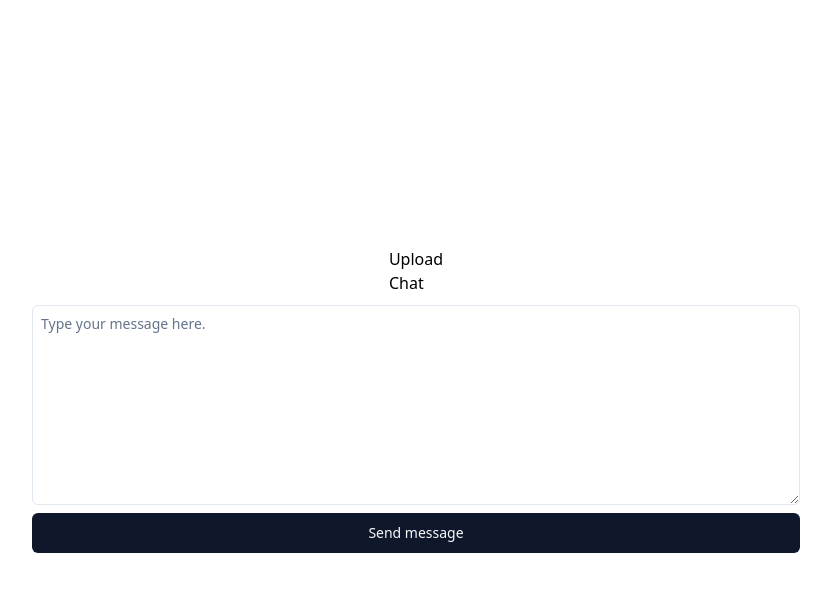
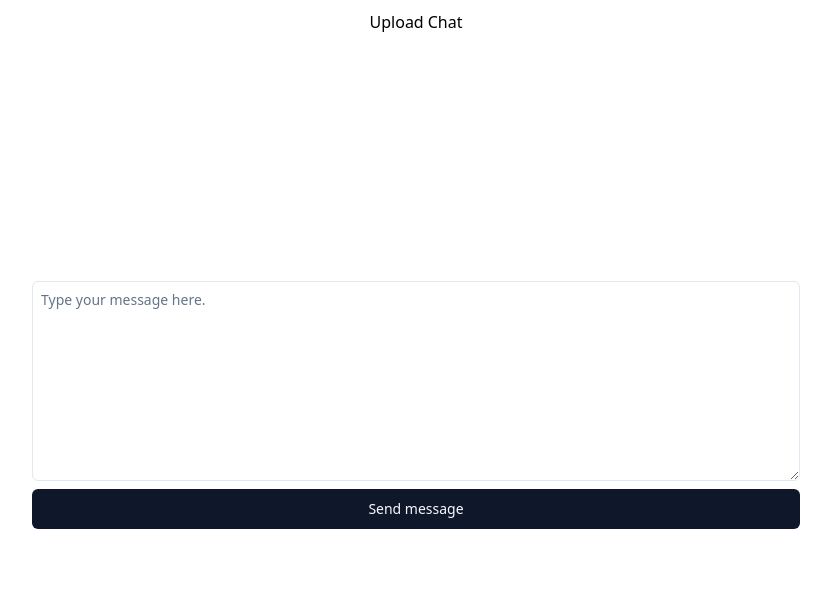
Before and after one commit to lakshaym30/ResearchPaperAI, a React (Vite) app in the folder client/: page /chat in a window 1280 px wide. Shown: the top 592 px of the page, without its empty margins (224-1055 px from the left). Built offline with nearby package versions, Linux system fonts and the light colour scheme.

Commit message:
Add nav bar

```diff
--- a/client/package.json
+++ b/client/package.json
@@ -11,6 +11,7 @@
   },
   "dependencies": {
     "@radix-ui/react-label": "^2.0.2",
+    "@radix-ui/react-navigation-menu": "^1.1.4",
     "@radix-ui/react-slot": "^1.0.2",
     "class-variance-authority": "^0.7.0",
     "clsx": "^2.1.1",
--- a/client/src/App.css
+++ b/client/src/App.css
@@ -85,3 +85,13 @@
 .textarea-container button {
   margin-top: 8px; /* Add some spacing between the textarea and the button */
 }
+
+.nav-header {
+  display: flex;
+  justify-content: center; /* Centers buttons horizontally */
+  position: fixed; /* Fixes the nav at the top */
+  top: 0;
+  width: 100%;
+  padding: 10px 0; /* Adds some padding around the buttons */
+  box-sizing: border-box;
+}
--- a/client/src/App.jsx
+++ b/client/src/App.jsx
@@ -57,11 +57,10 @@
   return (
     <>
       <Router>
+      <Header />
         <Routes>
-          <Route element={<Header />}>
-            <Route path='/' element={<Upload />}/>
-            <Route path='Chat' element={<Query />}/>
-          </Route>
+          <Route path='/' element={<Upload />}/>
+          <Route path='chat' element={<Query />}/>
         </Routes>
       </Router>
     </>
--- a/client/src/components/Header.jsx
+++ b/client/src/components/Header.jsx
@@ -1,24 +1,25 @@
 import { Link, NavLink, Outlet } from 'react-router-dom'
+import {
+    NavigationMenu,
+    NavigationMenuContent,
+    NavigationMenuIndicator,
+    NavigationMenuItem,
+    NavigationMenuLink,
+    NavigationMenuList,
+    NavigationMenuTrigger,
+    NavigationMenuViewport,
+  } from "@/components/ui/navigation-menu"
 
 export function Header(props){
+    return (
+        <div className="nav-header">
+        <NavigationMenu>
+        <NavigationMenuList>
+            <NavigationMenuItem><NavigationMenuLink><NavLink to="/" >Upload</NavLink></NavigationMenuLink></NavigationMenuItem>
+            <NavigationMenuItem><NavigationMenuLink><NavLink to="chat" >Chat</NavLink></NavigationMenuLink></NavigationMenuItem>
+        </NavigationMenuList>
+        </NavigationMenu>
+        </div>
 
-
-
-    return (
-        <>
-            <header>
-                <nav>
-                    <ul>
-                        <li>
-                            <NavLink to="/" >Upload</NavLink>
-                        </li>
-                        <li>
-                            <NavLink to="chat">Chat</NavLink>
-                        </li>
-                    </ul>
-                </nav>
-            </header>
-            <Outlet />
-        </>
     )
 }
--- /dev/null
+++ b/client/src/components/ui/navigation-menu.jsx
@@ -0,0 +1,104 @@
+import * as React from "react"
+import * as NavigationMenuPrimitive from "@radix-ui/react-navigation-menu"
+import { cva } from "class-variance-authority"
+import { ChevronDown } from "lucide-react"
+
+import { cn } from "@/lib/utils"
+
+const NavigationMenu = React.forwardRef(({ className, children, ...props }, ref) => (
+  <NavigationMenuPrimitive.Root
+    ref={ref}
+    className={cn(
+      "relative z-10 flex max-w-max flex-1 items-center justify-center",
+      className
+    )}
+    {...props}>
+    {children}
+    <NavigationMenuViewport />
+  </NavigationMenuPrimitive.Root>
+))
+NavigationMenu.displayName = NavigationMenuPrimitive.Root.displayName
+
+const NavigationMenuList = React.forwardRef(({ className, ...props }, ref) => (
+  <NavigationMenuPrimitive.List
+    ref={ref}
+    className={cn(
+      "group flex flex-1 list-none items-center justify-center space-x-1",
+      className
+    )}
+    {...props} />
+))
+NavigationMenuList.displayName = NavigationMenuPrimitive.List.displayName
+
+const NavigationMenuItem = NavigationMenuPrimitive.Item
+
+const navigationMenuTriggerStyle = cva(
+  "group inline-flex h-10 w-max items-center justify-center rounded-md bg-white px-4 py-2 text-sm font-medium transition-colors hover:bg-slate-100 hover:text-slate-900 focus:bg-slate-100 focus:text-slate-900 focus:outline-none disabled:pointer-events-none disabled:opacity-50 data-[active]:bg-slate-100/50 data-[state=open]:bg-slate-100/50 dark:bg-slate-950 dark:hover:bg-slate-800 dark:hover:text-slate-50 dark:focus:bg-slate-800 dark:focus:text-slate-50 dark:data-[active]:bg-slate-800/50 dark:data-[state=open]:bg-slate-800/50"
+)
+
+const NavigationMenuTrigger = React.forwardRef(({ className, children, ...props }, ref) => (
+  <NavigationMenuPrimitive.Trigger
+    ref={ref}
+    className={cn(navigationMenuTriggerStyle(), "group", className)}
+    {...props}>
+    {children}{""}
+    <ChevronDown
+      className="relative top-[1px] ml-1 h-3 w-3 transition duration-200 group-data-[state=open]:rotate-180"
+      aria-hidden="true" />
+  </NavigationMenuPrimitive.Trigger>
+))
+NavigationMenuTrigger.displayName = NavigationMenuPrimitive.Trigger.displayName
+
+const NavigationMenuContent = React.forwardRef(({ className, ...props }, ref) => (
+  <NavigationMenuPrimitive.Content
+    ref={ref}
+    className={cn(
+      "left-0 top-0 w-full data-[motion^=from-]:animate-in data-[motion^=to-]:animate-out data-[motion^=from-]:fade-in data-[motion^=to-]:fade-out data-[motion=from-end]:slide-in-from-right-52 data-[motion=from-start]:slide-in-from-left-52 data-[motion=to-end]:slide-out-to-right-52 data-[motion=to-start]:slide-out-to-left-52 md:absolute md:w-auto",
+      className
+    )}
+    {...props} />
+))
+NavigationMenuContent.displayName = NavigationMenuPrimitive.Content.displayName
+
+const NavigationMenuLink = NavigationMenuPrimitive.Link
+
+const NavigationMenuViewport = React.forwardRef(({ className, ...props }, ref) => (
+  <div className={cn("absolute left-0 top-full flex justify-center")}>
+    <NavigationMenuPrimitive.Viewport
+      className={cn(
+        "origin-top-center relative mt-1.5 h-[var(--radix-navigation-menu-viewport-height)] w-full overflow-hidden rounded-md border border-slate-200 bg-white text-slate-950 shadow-lg data-[state=open]:animate-in data-[state=closed]:animate-out data-[state=closed]:zoom-out-95 data-[state=open]:zoom-in-90 md:w-[var(--radix-navigation-menu-viewport-width)] dark:border-slate-800 dark:bg-slate-950 dark:text-slate-50",
+        className
+      )}
+      ref={ref}
+      {...props} />
+  </div>
+))
+NavigationMenuViewport.displayName =
+  NavigationMenuPrimitive.Viewport.displayName
+
+const NavigationMenuIndicator = React.forwardRef(({ className, ...props }, ref) => (
+  <NavigationMenuPrimitive.Indicator
+    ref={ref}
+    className={cn(
+      "top-full z-[1] flex h-1.5 items-end justify-center overflow-hidden data-[state=visible]:animate-in data-[state=hidden]:animate-out data-[state=hidden]:fade-out data-[state=visible]:fade-in",
+      className
+    )}
+    {...props}>
+    <div
+      className="relative top-[60%] h-2 w-2 rotate-45 rounded-tl-sm bg-slate-200 shadow-md dark:bg-slate-800" />
+  </NavigationMenuPrimitive.Indicator>
+))
+NavigationMenuIndicator.displayName =
+  NavigationMenuPrimitive.Indicator.displayName
+
+export {
+  navigationMenuTriggerStyle,
+  NavigationMenu,
+  NavigationMenuList,
+  NavigationMenuItem,
+  NavigationMenuContent,
+  NavigationMenuTrigger,
+  NavigationMenuLink,
+  NavigationMenuIndicator,
+  NavigationMenuViewport,
+}
```
Also changed, not shown: 1 other file (tests, documents, lock files or other folders).
